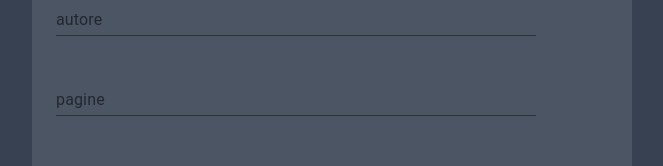
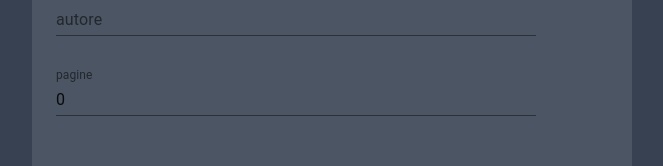
Before and after one commit to Filippo831/bookApplication, a Next.js app: page /components/modal/modal in a window 1280 px wide. Shown: the part 308-474 px from the top of the page, without its empty margins (308-971 px from the left). Built offline with nearby package versions, Linux system fonts and the light colour scheme.

Commit message:
add books to localstorage, inputdata context fix

```diff
--- a/pages/components/image/colors.js
+++ b/pages/components/image/colors.js
@@ -1,20 +1,27 @@
-import {useState} from "react"
+import {useState, useContext} from "react"
+import {InputDataContext, SetInputDataContext} from "../../context/inputData"
 import {motion} from "framer-motion"
 export default function Colors() {
-  const colors = ["#24234d","#389433","#324722","#24234d","#389433","#324722","#24234d","#389433","#324722"]
+  const colors = ["#24234d", "#389433", "#324722", "#24234d", "#389433", "#324722", "#24234d", "#389433", "#324722"]
   const [selected, setSelected] = useState()
-  return(
+  const {image, title, author, pages, isImage, color} = useContext(InputDataContext)
+  const {setImage, setTitle, setAuthor, setPages, setIsImage, setColor} = useContext(SetInputDataContext)
+  return (
     <motion.div className="justify-around px-6 pt-10 grid grid-cols-3 gap-4"
-            initial={{opacity:0}}
-            animate={{opacity:1}}
-            transition={{delay:0.2}}
+      initial={{opacity: 0}}
+      animate={{opacity: 1}}
+      transition={{delay: 0.2}}
     >
-      {colors.map((color, index)=>{
+      {colors.map((color, index) => {
         return (
           <div key={index}
             className="relative w-5/6 h-32 top-1/2 left-1/2 rounded-3xl"
-            style={{transform:"translate(-50%,-50%)", backgroundColor:`${color}`, boxShadow:index==selected?"0 0 0 3px blue":""}}
-            onClick={() => setSelected(index)}
+            style={{
+              transform: "translate(-50%,-50%)",
+              backgroundColor: `${color}`,
+              boxShadow: index == selected ? "0 0 0 3px blue" : ""
+            }}
+            onClick={() => {setSelected(index), setIsImage(false), setColor(color)}}
           ></div>
         )
       })}
--- /dev/null
+++ b/pages/components/image/imageUnderButtons.js
@@ -0,0 +1,8 @@
+import Button from "@material-ui/core/Button"
+export default function ImageUnderButtons()  {
+  return(
+    <div>
+      <Button variant="contained" color="primary">ok</Button>
+    </div>
+  )
+}
--- a/pages/components/image/images.js
+++ b/pages/components/image/images.js
@@ -1,15 +1,17 @@
 import {motion} from "framer-motion"
 import {TextField} from "@material-ui/core"
 import Search from '@material-ui/icons/Search'
-import {useState} from "react"
+import {useState, useContext} from "react"
+import {InputDataContext, SetInputDataContext} from "../../context/inputData"
 
 export default function Images(props) {
   const [imageSearch, setImageSearch] = useState("")
   const [selected, setSelected] = useState()
+  const {image, title, author, pages, isImage, color} = useContext(InputDataContext)
+  const {setImage, setTitle, setAuthor, setPages, setIsImage, setColor} = useContext(SetInputDataContext)
 
   return (
-    <div
-    >
+    <div >
       {/* --- INPUT --- */}
       <div className="w-4/5 pt-6 pb-4 mx-auto border-b border-red-900">
         <div className="flex justify-around mx-auto align-middle">
@@ -28,9 +30,14 @@ export default function Images(props) {
           return (
             <div key={index}
               className="relative w-5/6 h-32 top-1/2 left-1/2 rounded-3xl"
-              style={{transform: "translate(-50%,-50%)", backgroundSize: "cover", backgroundPosition: "center", backgroundImage: `url(${image.contentUrl})`, boxShadow:index==selected?"0 0 0 3px blue":""}}
-              onClick={() => setSelected(index)}
-
+              style={{
+                transform: "translate(-50%,-50%)",
+                backgroundSize: "cover",
+                backgroundPosition: "center",
+                backgroundImage: `url(${image.contentUrl})`,
+                boxShadow: index == selected ? "0 0 0 3px blue" : ""
+              }}
+              onClick={() => {setSelected(index), setIsImage(true), setImage(image.contentUrl)}}
             ></div>
           )
         })}
--- a/pages/components/modal/inputHandler.js
+++ /dev/null
@@ -1,3 +0,0 @@
-const inputHandler = (name, author, pagesNumber, imageLink) => {
-
-}
--- a/pages/components/modal/modal.js
+++ b/pages/components/modal/modal.js
@@ -9,7 +9,6 @@ export default function NewBook(props) {
   return (
     <div className="w-full" style={{minHeight:"100vh"}}>
       <div className="absolute w-4/5 h-4/5"
-
         style={{top: "50vh", left: "50vw", transform: "translate(-50%,-50%)", maxWidth: "600px", maxHeight: "140vw"}}
       >
         <motion.div className="flex flex-col w-full h-full m-auto bg-gray-600 rounded-3xl"
--- a/pages/components/modal/parts/buttons.js
+++ b/pages/components/modal/parts/buttons.js
@@ -1,10 +1,40 @@
 import Button from "@material-ui/core/Button"
+import {useContext} from "react"
+import {InputDataContext} from '../../../context/inputData'
 
-export default function Buttons(props){
-  return(
+let books = [];
+
+export default function Buttons(props) {
+  const inputData = useContext(InputDataContext)
+  const handleInputData = async () => {
+    const newBook = {
+      description: {
+        name: inputData.name,
+        author: inputData.author
+      },
+      data: {
+        pages: {
+          pagesNumber: inputData.pages
+        },
+        time: {
+          totalTime: 0,
+          timePerPage: 0,
+        }
+      },
+      image: {
+        isImage: inputData.isImage,
+        imageLink: inputData.imageLink,
+        color: inputData.color
+      }
+    }
+    books = await JSON.parse(localStorage.getItem("book"))
+    books = {...books, newBook}
+    localStorage.setItem("book", JSON.stringify(books))
+  }
+  return (
     <div className="mt-auto mb-4 ml-auto mr-8">
       <Button onClick={props.toggleModalOpen}>annulla</Button>
-      <Button variant="contained" color="primary">salva</Button>
+      <Button onClick={handleInputData} variant="contained" color="primary">salva</Button>
     </div>
   )
 }
--- a/pages/components/modal/parts/inputs.js
+++ b/pages/components/modal/parts/inputs.js
@@ -5,8 +5,8 @@ import {SetInputDataContext, InputDataContext} from "../../../context/inputData"
 import {useContext} from "react"
 
 export default function Inputs(props) {
-  const {image, title, author, pages} = useContext(InputDataContext)
-  const {setImage, setTitle, setAuthor, setPages} = useContext(SetInputDataContext)
+  const {image, title, author, pages, isImage, color} = useContext(InputDataContext)
+  const {setImage, setTitle, setAuthor, setPages, setIsImage, setColor} = useContext(SetInputDataContext)
 
   return (
     <div className="flex flex-col justify-between w-4/5 mt-6 ml-6 mr-6 h-1/2">
--- a/pages/context/inputData.js
+++ b/pages/context/inputData.js
@@ -6,16 +6,21 @@ const InputDataContext = createContext({})
 export default function inputDataProvider(props) {
 
   const [modalOpen, setModalOpen] = useState(false)
-  const [image, setImage] = useState()
-  const [title, setTitle] = useState()
-  const [author, setAuthor] = useState()
-  const [pages, setPages] = useState();
+
+  const [isImage, setIsImage] = useState(false)
+  const [image, setImage] = useState("")
+  const [color, setColor] = useState("")
+
+  const [title, setTitle] = useState("")
+  const [author, setAuthor] = useState("")
+  const [pages, setPages] = useState(0)
+
   const toggleModalOpen = () => {
     setModalOpen(!modalOpen)
   }
   return (
-    <InputDataContext.Provider value={{image, title, author, pages}}>
-      <SetInputDataContext.Provider value={{setImage, setTitle, setAuthor, setPages}}>
+    <InputDataContext.Provider value={{image, title, author, pages, isImage, color}}>
+      <SetInputDataContext.Provider value={{setImage, setTitle, setAuthor, setPages, setIsImage, setColor}}>
         <SetModalOpenContext.Provider value={{toggleModalOpen, modalOpen}}>
           {props.children}
         </SetModalOpenContext.Provider>
--- a/pages/image.js
+++ b/pages/image.js
@@ -3,6 +3,7 @@ import {motion, AnimatePresence} from "framer-motion"
 import ImageButtons from "./components/image/imageButtons";
 import Colors from "./components/image/colors";
 import Images from "./components/image/images";
+import ImageUnderButtons from "./components/image/imageUnderButtons";
 
 
 export default function Image(props) {
@@ -28,6 +29,7 @@ export default function Image(props) {
     setImagesArray(JSON.parse(localStorage.getItem("images")))
   }, [])
   console.log(imagesArray)
+
   return (
     <motion.div className="w-screen"
       style={{minHeight:"100vh"}}
@@ -42,6 +44,7 @@ export default function Image(props) {
           <Images imagesArray={imagesArray}></Images>
         )}
       </AnimatePresence>
+      <ImageUnderButtons></ImageUnderButtons>
 
     </motion.div>
   )
```
Also changed, not shown: 1 other file (tests, documents, lock files or other folders).
